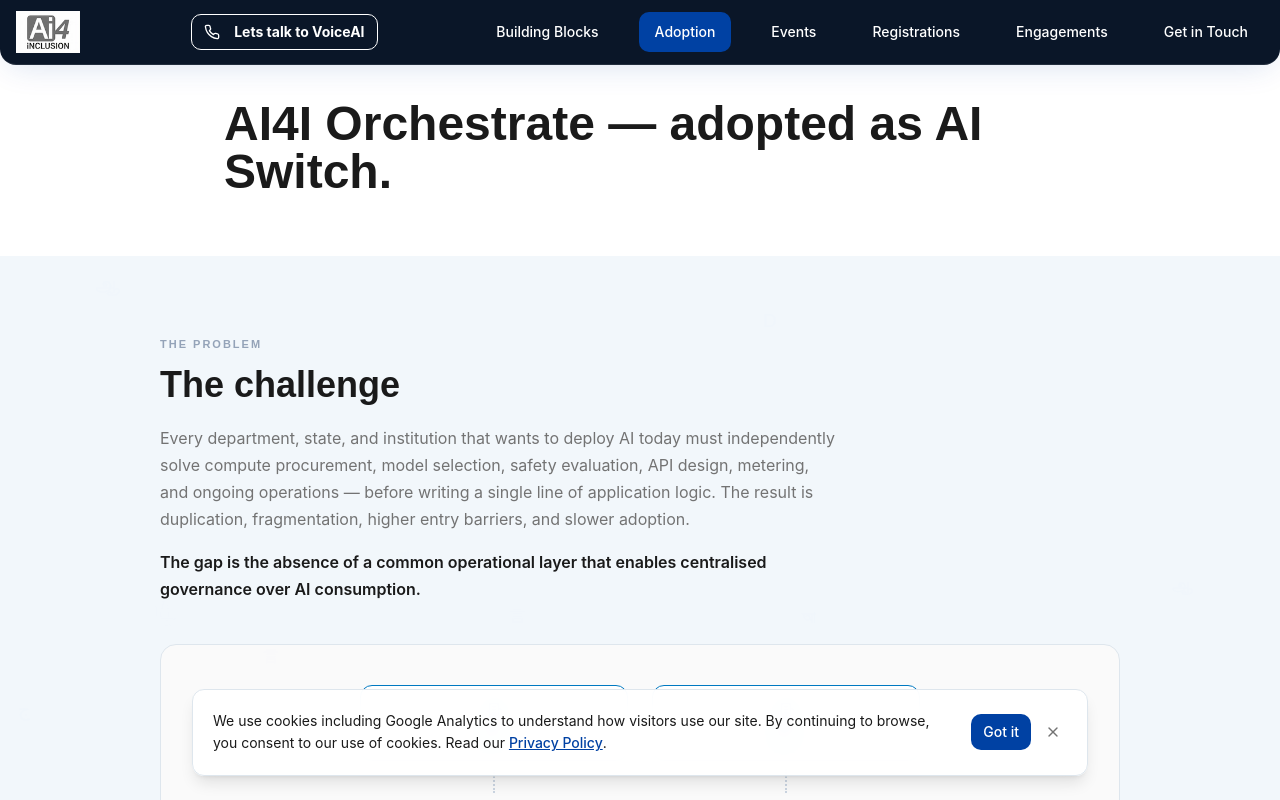
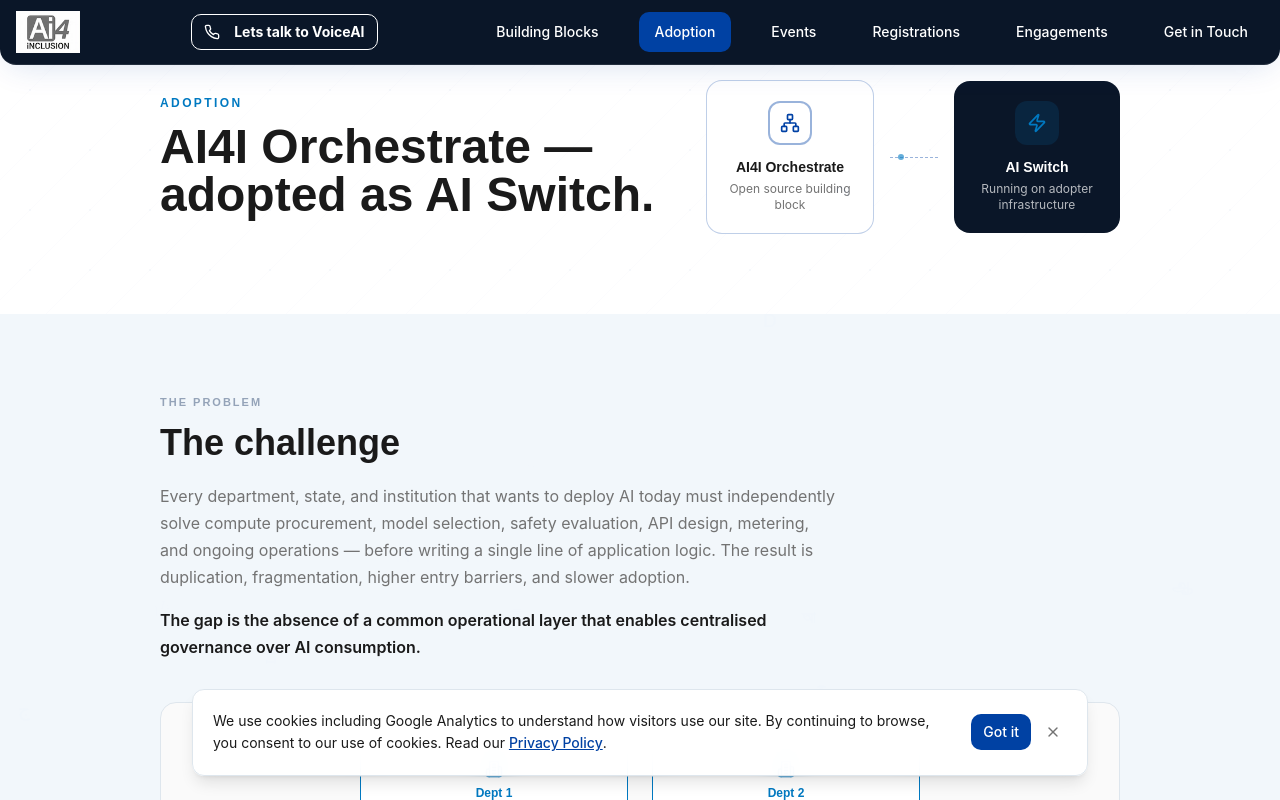
Before and after one commit to namrathsridhar-pixel/ai4i-inclusive-ai-33210, a React (Vite) app: page /adoption in a window 1280 px wide. Shown: the top 800 px of the page. Built offline with nearby package versions, Linux system fonts and the light colour scheme; the HTML template or start-up script is replaced by a standard one.

Commit message:
Changes
Co-authored-by: namrathsridhar-pixel <233921107+namrathsridhar-pixel@users.noreply.github.com>

```diff
--- a/src/pages/Adoption.tsx
+++ b/src/pages/Adoption.tsx
@@ -73,13 +73,76 @@ const Adoption = () => {
   return (
     <div className="min-h-screen">
       {/* Section 1 — Hero */}
-      <section className="bg-background px-4 pb-[60px] pt-[100px]">
-        <div className="container mx-auto max-w-4xl">
-          <motion.div initial={{ opacity: 0, y: 20 }} animate={{ opacity: 1, y: 0 }} transition={{ duration: 0.6 }}>
-            <h1 className="font-heading text-4xl font-bold leading-tight text-brand-ink md:text-5xl">
-              AI4I Orchestrate — adopted as AI Switch.
-            </h1>
-          </motion.div>
+      <section className="relative overflow-hidden bg-background px-4 py-20 md:py-[80px]">
+        {/* Subtle node/network background motif */}
+        <div className="pointer-events-none absolute inset-0 opacity-[0.04]">
+          <svg width="100%" height="100%" xmlns="http://www.w3.org/2000/svg">
+            <defs>
+              <pattern
+                id="adoptionHeroNodes"
+                x="0"
+                y="0"
+                width="60"
+                height="60"
+                patternUnits="userSpaceOnUse"
+              >
+                <circle cx="30" cy="30" r="1" fill="#0041A5" />
+                <line x1="30" y1="30" x2="60" y2="0" stroke="#0041A5" strokeWidth="0.3" />
+                <line x1="30" y1="30" x2="0" y2="60" stroke="#0041A5" strokeWidth="0.3" />
+              </pattern>
+            </defs>
+            <rect width="100%" height="100%" fill="url(#adoptionHeroNodes)" />
+          </svg>
+        </div>
+
+        <div className="container relative mx-auto max-w-5xl">
+          <div className="grid items-center gap-10 md:grid-cols-[55fr_45fr]">
+            <motion.div
+              initial={{ opacity: 0, y: 20 }}
+              animate={{ opacity: 1, y: 0 }}
+              transition={{ duration: 0.6 }}
+            >
+              <p className="font-heading text-xs font-bold tracking-[0.2em] text-brand-cyan">
+                ADOPTION
+              </p>
+              <h1 className="mt-3 font-heading text-4xl font-bold leading-tight text-brand-ink md:text-5xl">
+                AI4I Orchestrate — adopted as AI Switch.
+              </h1>
+            </motion.div>
+
+            <motion.div
+              initial={{ opacity: 0, y: 12 }}
+              animate={{ opacity: 1, y: 0 }}
+              transition={{ duration: 0.45, delay: 0.15, ease: "easeOut" }}
+              className="flex items-center gap-3 sm:gap-4"
+            >
+              <div className="flex-1 rounded-2xl border border-brand-blue/25 bg-card p-5 text-center">
+                <div className="mx-auto flex h-11 w-11 items-center justify-center rounded-xl border-2 border-brand-blue/40 text-brand-blue">
+                  <Network size={20} strokeWidth={2} />
+                </div>
+                <p className="mt-3 font-heading text-sm font-bold text-brand-ink">AI4I Orchestrate</p>
+                <p className="mt-1 text-xs text-muted-foreground">Open source building block</p>
+              </div>
+
+              <div className="relative h-px w-8 shrink-0 sm:w-12">
+                <div className="absolute inset-0 border-t border-dashed border-brand-blue/40" />
+                <motion.span
+                  aria-hidden="true"
+                  className="absolute -top-[3px] h-1.5 w-1.5 rounded-full bg-brand-cyan"
+                  animate={{ left: ["0%", "100%"], opacity: [0, 1, 0] }}
+                  transition={{ duration: 2, repeat: Infinity, ease: "easeInOut" }}
+                />
+              </div>
+
+              <div className="flex-1 rounded-2xl bg-brand-navy p-5 text-center text-white">
+                <div className="mx-auto flex h-11 w-11 items-center justify-center rounded-xl bg-brand-cyan/15 text-brand-cyan">
+                  <Zap size={20} strokeWidth={2} />
+                </div>
+                <p className="mt-3 font-heading text-sm font-bold">AI Switch</p>
+                <p className="mt-1 text-xs text-white/70">Running on adopter infrastructure</p>
+              </div>
+            </motion.div>
+          </div>
         </div>
       </section>
 
```
